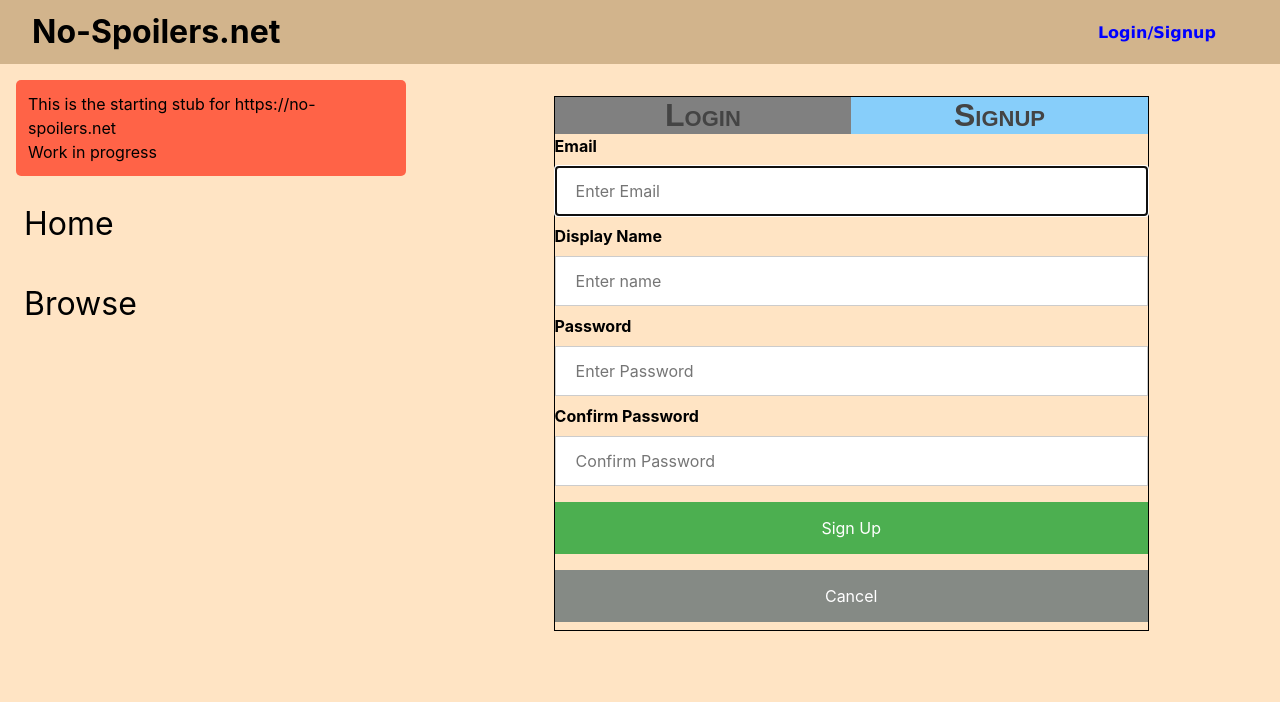
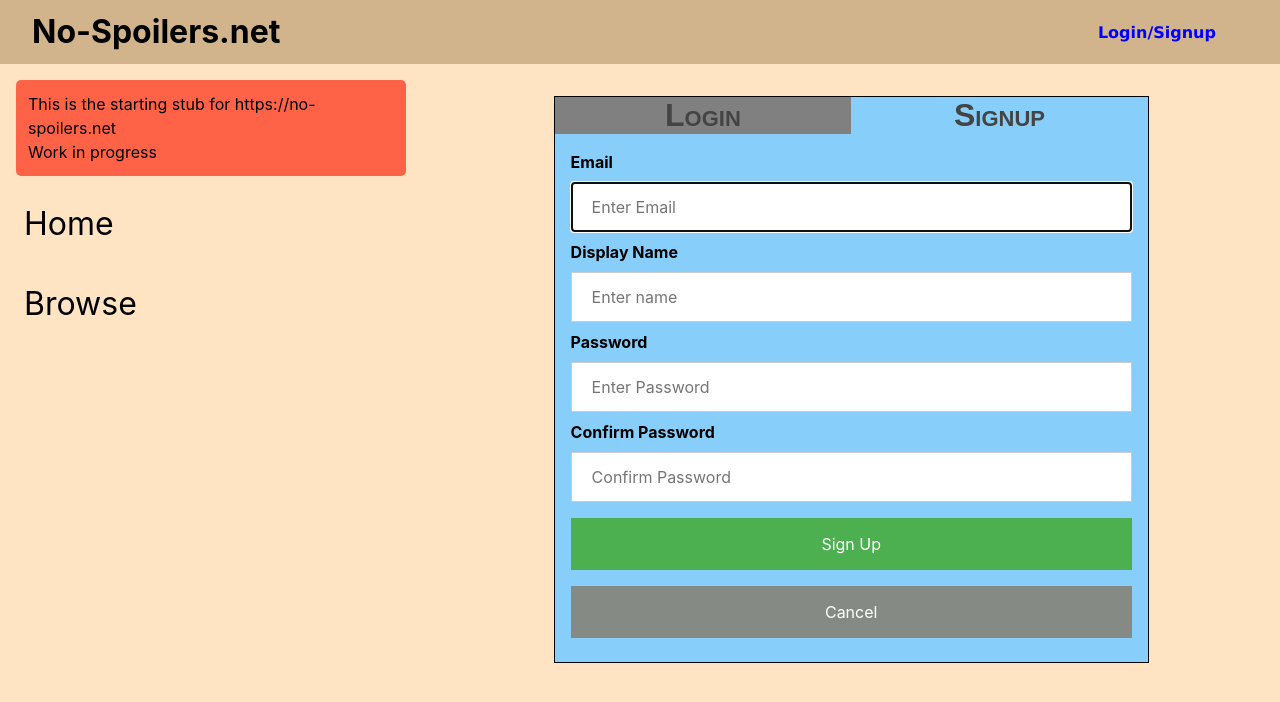
Before and after one commit to No-Spoilers/no-spoilers-frontend, a React (Create React App) app: page /signup in a window 1280 px wide. Shown: the top 702 px of the page. Built offline with nearby package versions, Linux system fonts and the light colour scheme; no server answers.

Commit message:
update css naming

```diff
--- a/src/components/SignupPage/SignupPage.js
+++ b/src/components/SignupPage/SignupPage.js
@@ -99,7 +99,7 @@ const SignupPage = (props) => {
         <div className="signup-login-tab" onClick={() => history.push('/login')}>Login</div>
         <div className="signup-signup-tab">Signup</div>
       </div>
-      <form className="signup-form-box" onSubmit={loginButtonHandler}>
+      <form className="form-box" onSubmit={loginButtonHandler}>
         <label htmlFor="email"><b>Email</b></label>
         <input
           name="email"
```
